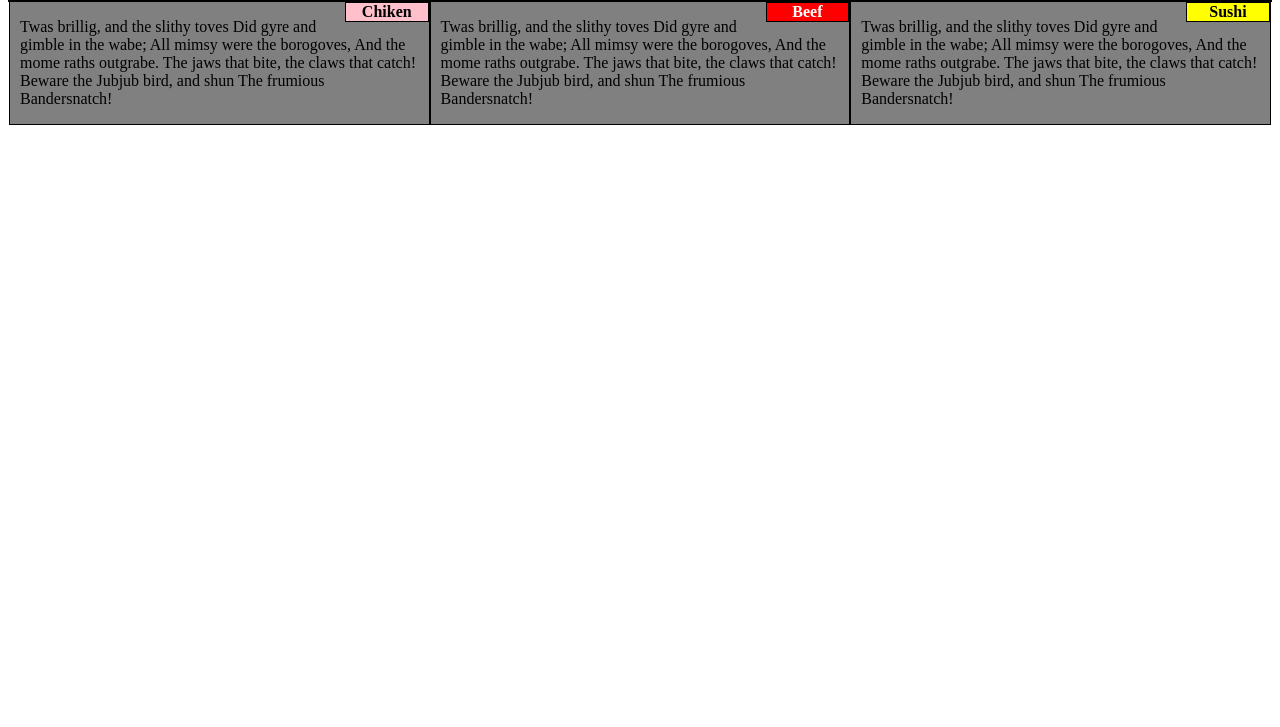
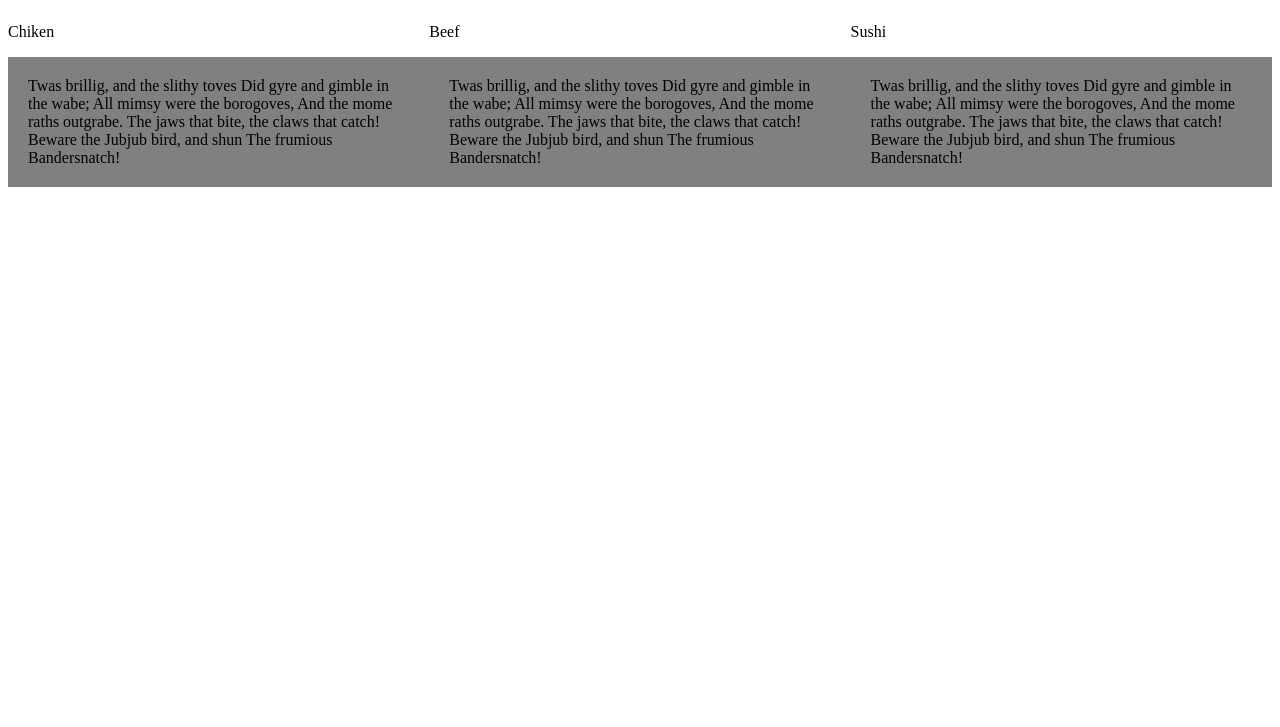
Before and after one commit to kapoorpalak21999/module2_Assignment, a plain HTML site: page index.html in a window 1280 px wide. Shown: the part 73-800 px from the top of the page. Drawn offline with Linux system fonts and the light colour scheme.

Commit message:
test.css

```diff
--- a/css/test.css
+++ b/css/test.css
@@ -1,38 +1,40 @@
 *{
 	box-sizing: border-box;
 }
-div{
-	background-color: gray;
-	border:1px solid ;
-}
 h1{
 	text-align: center;
-	margin-bottom: 15px;
-}
-.row{
-	width:100%;
+	font-family: "Comic Sans MS";
 }
 .para{
-	margin-left: 10px;
-	margin-right: 10px;
+	padding: 20px;
+	background: #808080;
+	margin: 0px;
 }
-.p1,.p2,.p3{
+section{
+	border:4px solid black;
+}
+#p1,#p2,#p3{
 width: 20%;
 text-align: center;
 font-weight: bold;
 float: right;
-margin:0;
-border:1px solid black;
+border:2px solid black;
+margin: 0px;
 }
-.p1{
+.cont{
+	padding: 10px;
+	margin-bottom: 10px;
+	margin-top: 10px;
+}
+#p1{
 	background: pink;
 	color:black;
 }
-.p2{
+#p2{
 	background:red;
 	color: white;
 }
-.p3{
+#p3{
 	background:yellow;
 	color:black;
 }
@@ -45,8 +47,7 @@ border:1px solid black;
 @media (min-width: 768px) and (max-width: 991px){
 	.col-mg-6,.col-mg-12{
 		float: left;
-		border:1px solid ;
-	}
+		}
 	.col-mg-6{
 		width: 50%;
 	}
```
